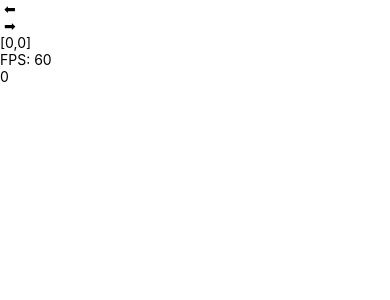
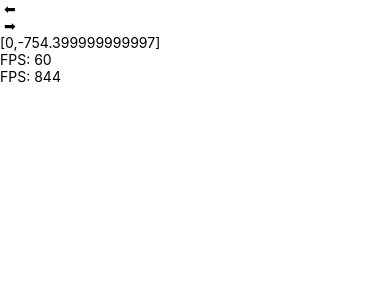
Before and after one commit to niviso/LeetNinja, a React Native app: screen / in a window 390 px wide. Shown: the top 300 px of the page. Built offline with nearby package versions, Linux system fonts and the light colour scheme.

Commit message:
programming the jump

```diff
--- a/App.js
+++ b/App.js
@@ -1,11 +1,14 @@
 import React from 'react';
 import Index from './views/index/index';
 import { GameProvider } from "./Contexts/GameContext";
+import {View,Dimensions,TouchableWithoutFeedback,Text} from 'react-native';
 
 export default function App() {
+  const screenWidth = Math.round(Dimensions.get('window').width);
+  const screenHeight = Math.round(Dimensions.get('window').height);
   return (
     <GameProvider>
-      <Index/>
+      <Index screenHeight={screenHeight}/>
     </GameProvider>
   );
 }
--- a/views/index/index.js
+++ b/views/index/index.js
@@ -2,20 +2,33 @@ import React,{useState,useEffect} from 'react';
 import {View,Dimensions,TouchableWithoutFeedback,Text} from 'react-native';
 import styles from "./style.scss";
 
-export default function Index() {
+export default function Index(props) {
   const [directionVector,setDirectionVector] = useState([0,0]);
-  const [charPosition,setCharPosition] = useState(0);
+  const [charPositionX,setCharPositionX] = useState(0);
+  const [charPositionY,setCharPositionY] = useState(1);
+  const {screenHeight} = props;
+
   const speed = 5;
   var Loop = null;
   const fps = 60;
+  var onGround = false;
+  var gravity = 2.3;
+
 
  useEffect(() => {
   const interval = setInterval(() => {
      // Your custom logic here
-     setCharPosition(charPosition => charPosition + (directionVector[0] * speed));
+     setCharPositionX(charPositionX => charPositionX + (directionVector[0] * speed));
+     setCharPositionY(charPositionY => charPositionY + directionVector[1]);
+     setDirectionVector(directionVector => [directionVector[0],directionVector[1]-gravity])
+     if(charPositionY >= (screenHeight-100)){
+      setCharPositionY(screenHeight - 100);
+     }
+
+
    }, (1000/fps));
   return () => clearInterval(interval);
-}, [charPosition,directionVector]);
+}, [charPositionX,charPositionY,directionVector]);
 
   return (
     <View style={styles.container}>
@@ -32,10 +45,12 @@ export default function Index() {
     <View style={styles.stats}>
         <Text style={styles.headline}>[{directionVector.toString()}]</Text>
         <Text style={styles.headline}>FPS: {fps}</Text>
+        <Text style={styles.headline}>FPS: {screenHeight}</Text>
+
 
 </View>
-        <View style={{...styles.character,left: charPosition}}>
-        <Text>{charPosition}</Text>
+        <View style={{...styles.character,left: charPositionX,top: charPositionY}}>
+        <Text>{Math.round(charPositionX) + "," + Math.round(charPositionY)}</Text>
         </View>
     </View>
   );
--- a/views/index/style.scss
+++ b/views/index/style.scss
@@ -24,7 +24,7 @@
 }
 .character{
   position: absolute;
-  bottom: 0%;
+  top: 0%;
   padding: 50px;
   background: forestgreen;
 }
```
